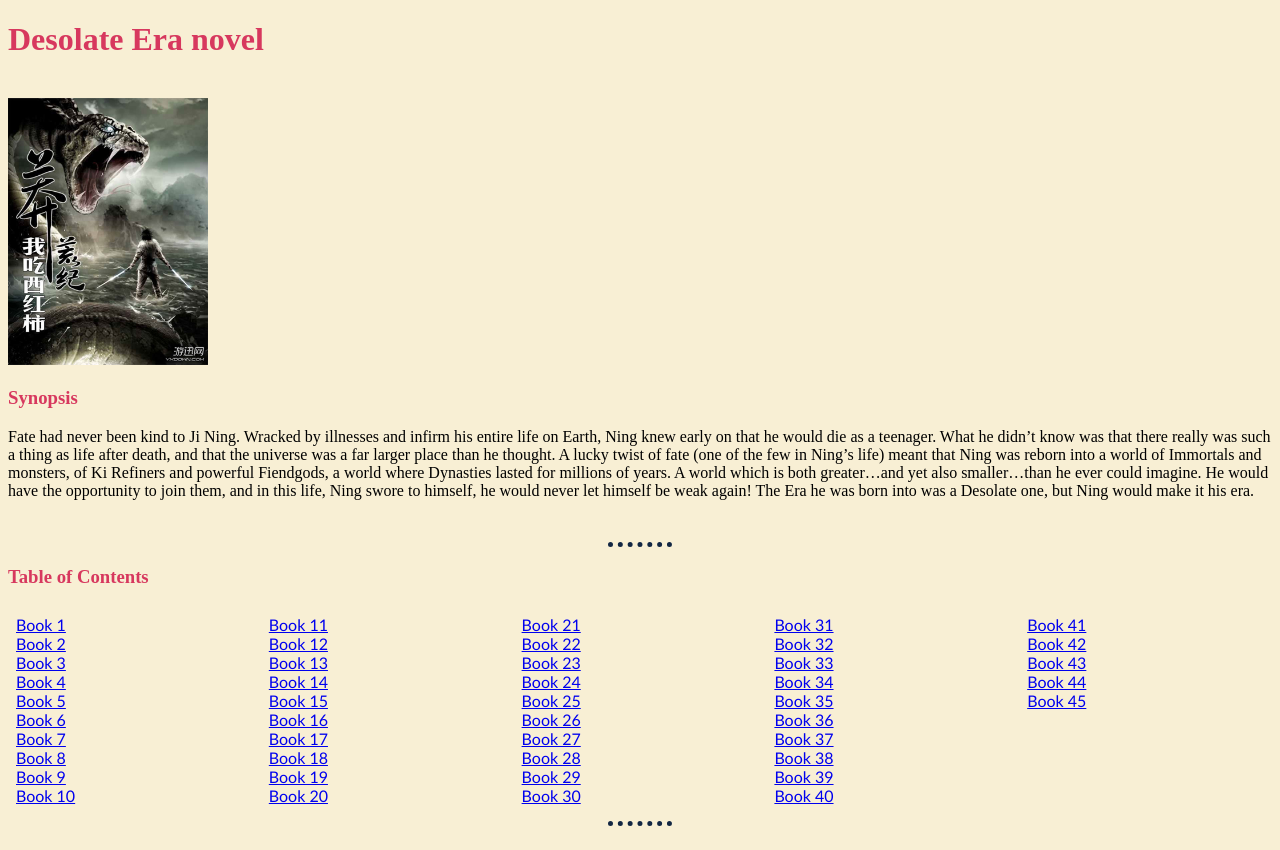
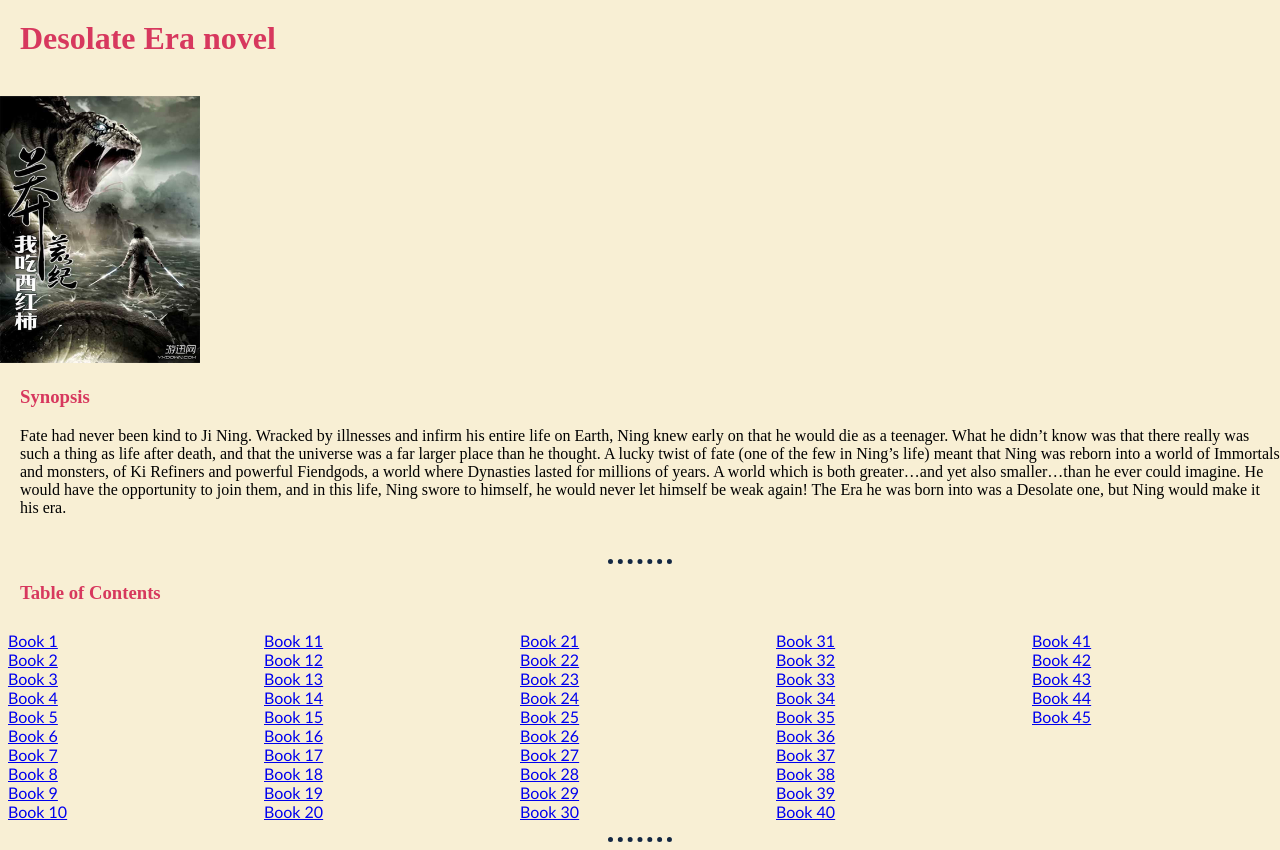
Before and after one commit to Hiffume/Desolate-Era-New, a plain HTML site: page index.html in a window 1280 px wide. Drawn offline with Linux system fonts and the light colour scheme.

Commit message:
Update styles.css

```diff
--- a/styles.css
+++ b/styles.css
@@ -1,5 +1,6 @@
 body{
   background-color:#f8efd4;
+  margin: 0;
 }
 hr{
   border-style: dotted none none;
@@ -10,7 +11,14 @@ hr{
 }
 h1{
   color: #d7385e;
+  margin-top: 0;
+  padding-left: 20px;
+  padding-top: 20px;
 }
 h3{
   color: #d7385e;
+  padding-left: 20px;
 }
+p{
+  padding-left: 20px;
+}
```
